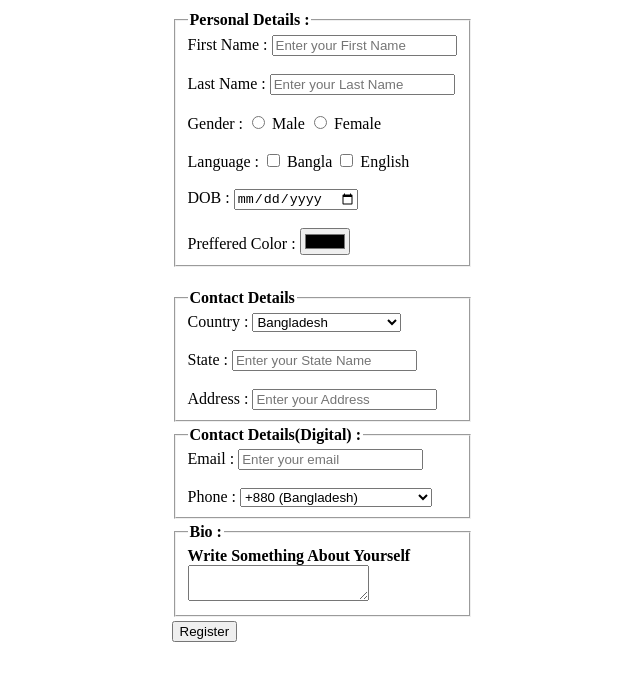
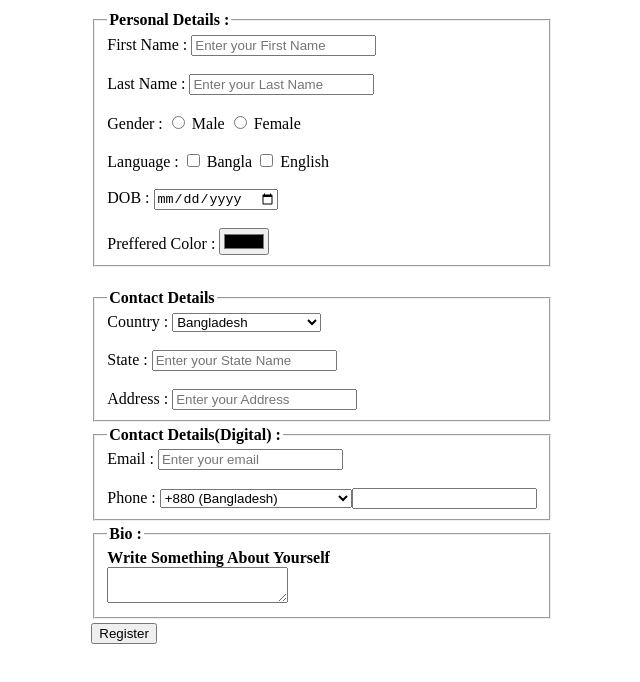
Before and after one commit to nazrulislamnabil34286/web-class-practice-2, a plain HTML site: page index.html in a window 1280 px wide. Shown: the whole page, without its empty margins (318-958 px from the left). Drawn offline with Linux system fonts and the light colour scheme.

Commit message:
Update index.html

```diff
--- a/index.html
+++ b/index.html
@@ -122,6 +122,7 @@
                                 <option>+61 (Australia)</option>
                                 <option>+49 (Germany)</option>
                                 <option>+33 (France)</option>
+                                <input type="text" id="phone" name="phone">
                             </select>
                         </fieldset>
                     </td>
@@ -156,4 +157,5 @@
 
 </body>
 
+
 </html>
```
